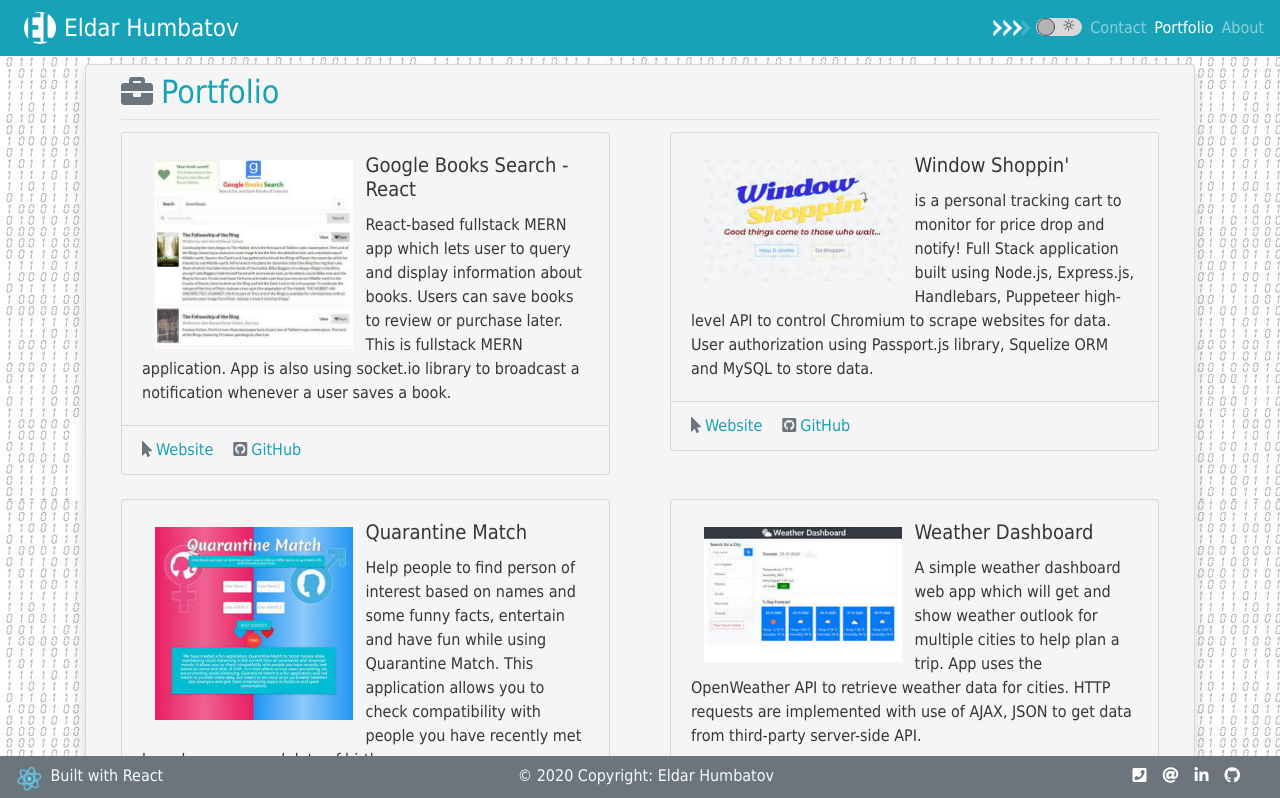
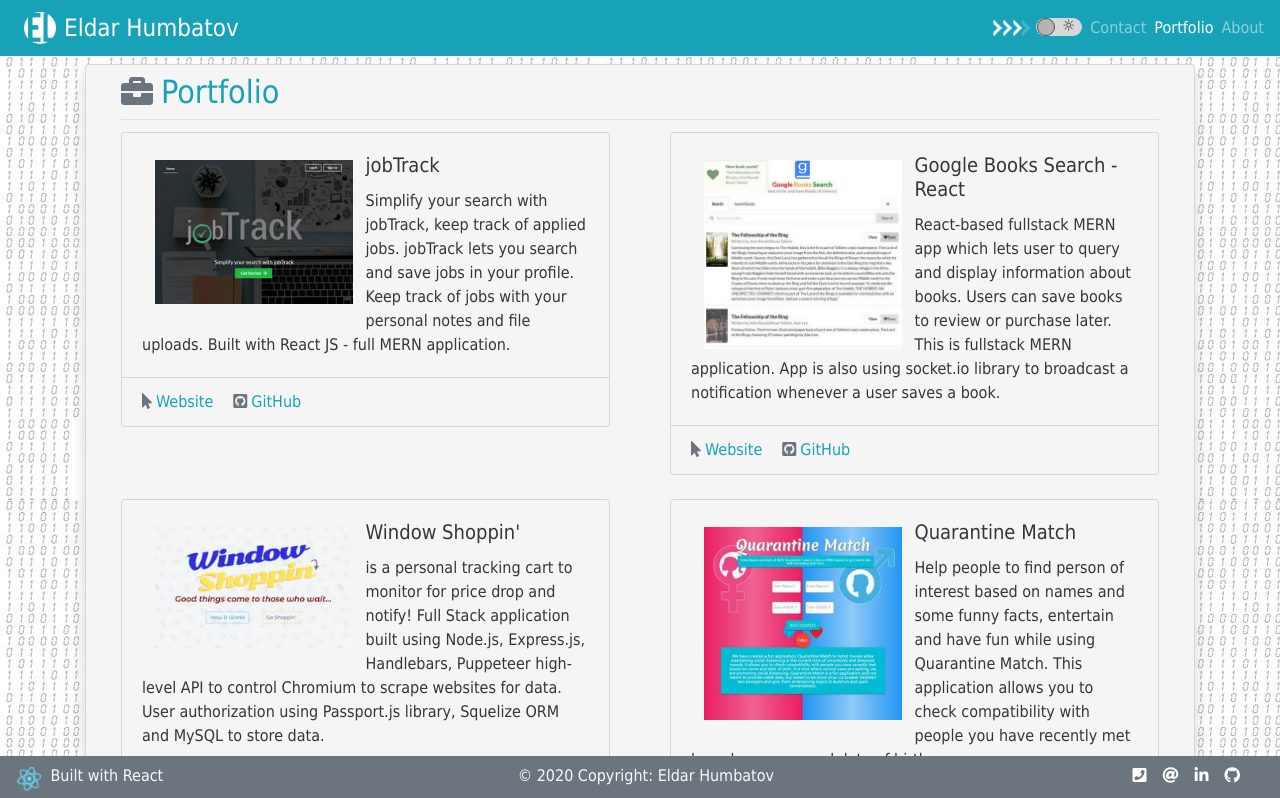
Before and after one commit to elogonme/portfolio, a React (Create React App) app: page /#/portfolio in a window 1280 px wide. Shown: the top 798 px of the page. Built offline with nearby package versions, Linux system fonts and the light colour scheme.

Commit message:
add new project

```diff
--- a/src/components/Footer/style.css
+++ b/src/components/Footer/style.css
@@ -23,7 +23,7 @@
 }
 
 .zoom-less {
-  transition: transform .2s;
+  transition: transform .5s ease-in-out;
 }
 
 .zoom-less:hover {
--- a/src/css/index.css
+++ b/src/css/index.css
@@ -15,7 +15,7 @@
 
 /* Zoom effect transition on hoover */
 .zoom {
-    transition: transform .2s;
+    transition: transform .5s ease-in-out;
 }
 
 .zoom:hover {
@@ -23,7 +23,7 @@
 }
 
 .zoom-less {
-    transition: all 0.50s linear;
+    transition: all 0.5s ease-in-out;
 }
 
 .zoom-less:hover {
@@ -31,7 +31,7 @@
 }
 
 .zoom-xs {
-    transition: transform .2s;
+    transition: transform .2s ease;
 }
 
 .zoom-xs:hover {
--- a/src/pages/projects.js
+++ b/src/pages/projects.js
@@ -1,4 +1,12 @@
 const projects = [
+    {
+        title: "jobTrack",
+        url: "https://jobtrack-search.herokuapp.com/",
+        image: "/assets/img/project12.jpg",
+        repoUrl: "https://github.com/UofT-finalproject/JOBTrack",
+        description: `Simplify your search with jobTrack, keep track of applied jobs. jobTrack lets you search and save jobs in your profile.
+        Keep track of jobs with your personal notes and file uploads. Built with React JS - full MERN application.`,
+    },
     {
         title: "Google Books Search - React",
         url: "https://search-google-book-react.herokuapp.com/",
```
Also changed, not shown: public/assets/img/project12.jpg (added), src/images/project12.jpg (added).
